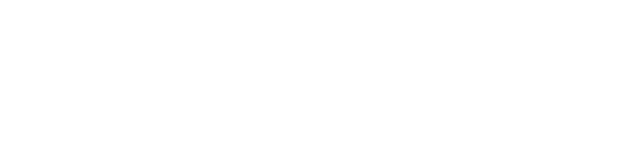
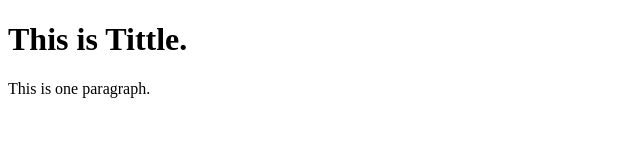
Before and after one commit to edskate/30-12-2023, a plain HTML site: page index.html in a window 1280 px wide. Shown: the whole page, without its empty margins (0-640 px from the left). Drawn offline with Linux system fonts and the light colour scheme.

Commit message:
end paragraph

```diff
--- a/index.html
+++ b/index.html
@@ -6,6 +6,8 @@
     <title>Projeto resumo.</title>
 </head>
 <body>
+    <h1>This is Tittle.</h1>
 
+    <p>This is one paragraph.</p>
 </body>
 </html>
```
